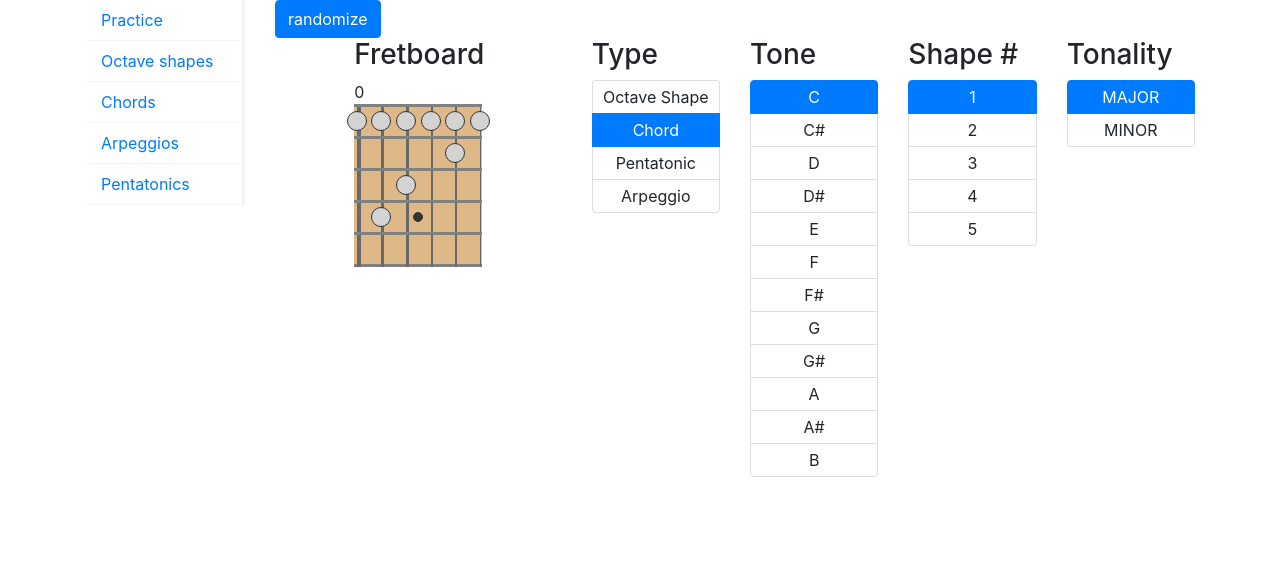
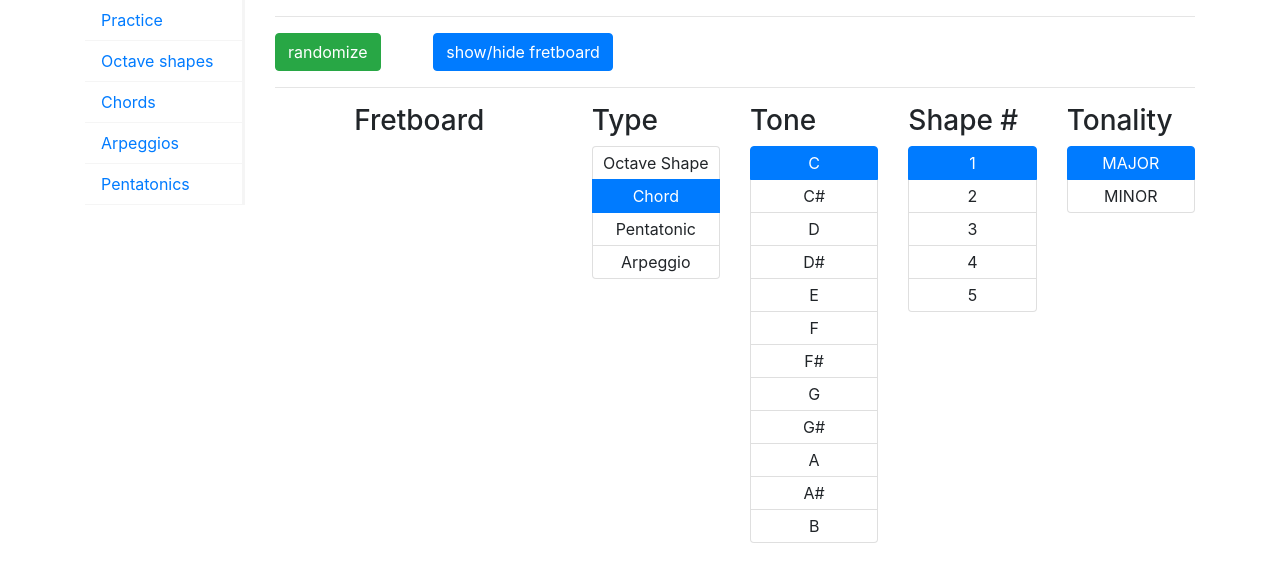
Before and after one commit to sparkoo/guitar-practice, an Angular app: page / in a window 1280 px wide. Shown: the top 582 px of the page. Built offline with nearby package versions, Linux system fonts and the light colour scheme.

Commit message:
#4 hide/show fretboard

```diff
--- a/src/app/practice/practice.component.html
+++ b/src/app/practice/practice.component.html
@@ -1,15 +1,19 @@
+<hr/>
 <div class="row">
   <div class="col-md-2">
-    <button class="btn btn-primary" (click)="randomizeSelection()">randomize</button>
+    <button class="btn btn-success" (click)="randomizeSelection()">randomize</button>
+  </div>
+  <div class="col-md-2">
+    <button class="btn btn-primary" (click)="toggleFretboard()">show/hide fretboard</button>
   </div>
 </div>
-
+<hr/>
 <div class="row">
   <div class="col-md-1">
   </div>
   <div class="col-md-2">
     <h3>Fretboard</h3>
-    <app-fretboard [shape]="shape"></app-fretboard>
+    <app-fretboard [shape]="shape" *ngIf="showFretboard"></app-fretboard>
   </div>
   <div class="col-md-1">
   </div>
--- a/src/app/practice/practice.component.ts
+++ b/src/app/practice/practice.component.ts
@@ -18,6 +18,7 @@ export class PracticeComponent extends ShapeBaseComponent {
   typeDatabases: {};
   types: string[];
   selectedType: string;
+  showFretboard: boolean;
 
   constructor(private selectionService: SelectionService,
               private chordsService: ChordsService,
@@ -66,4 +67,8 @@ export class PracticeComponent extends ShapeBaseComponent {
   getRandomElementFromObject(object: Object) {
     return object[Object.keys(object)[Math.floor(Math.random() * Object.keys(object).length)]];
   }
+
+  toggleFretboard() {
+    this.showFretboard = !this.showFretboard;
+  }
 }
```
